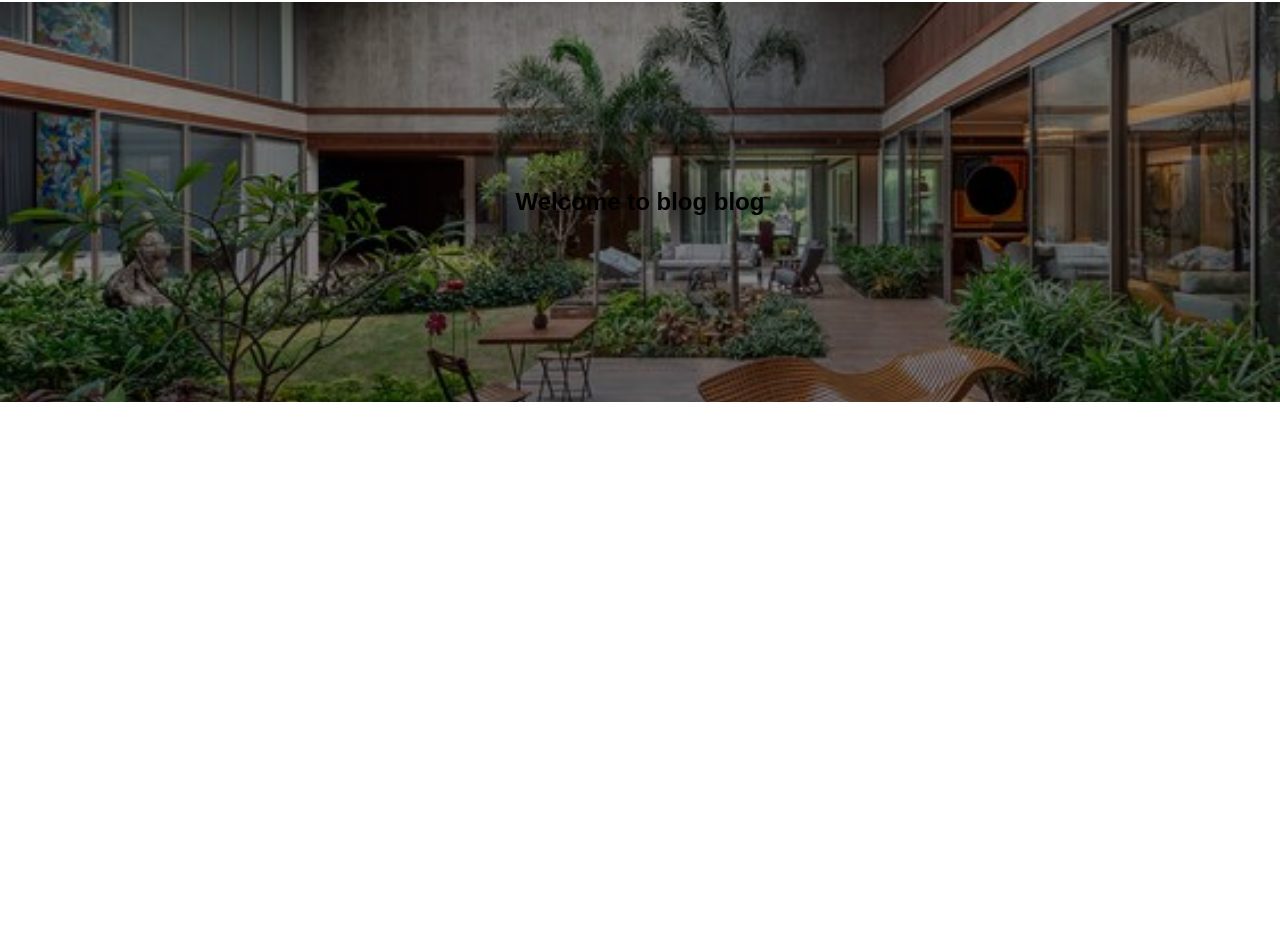
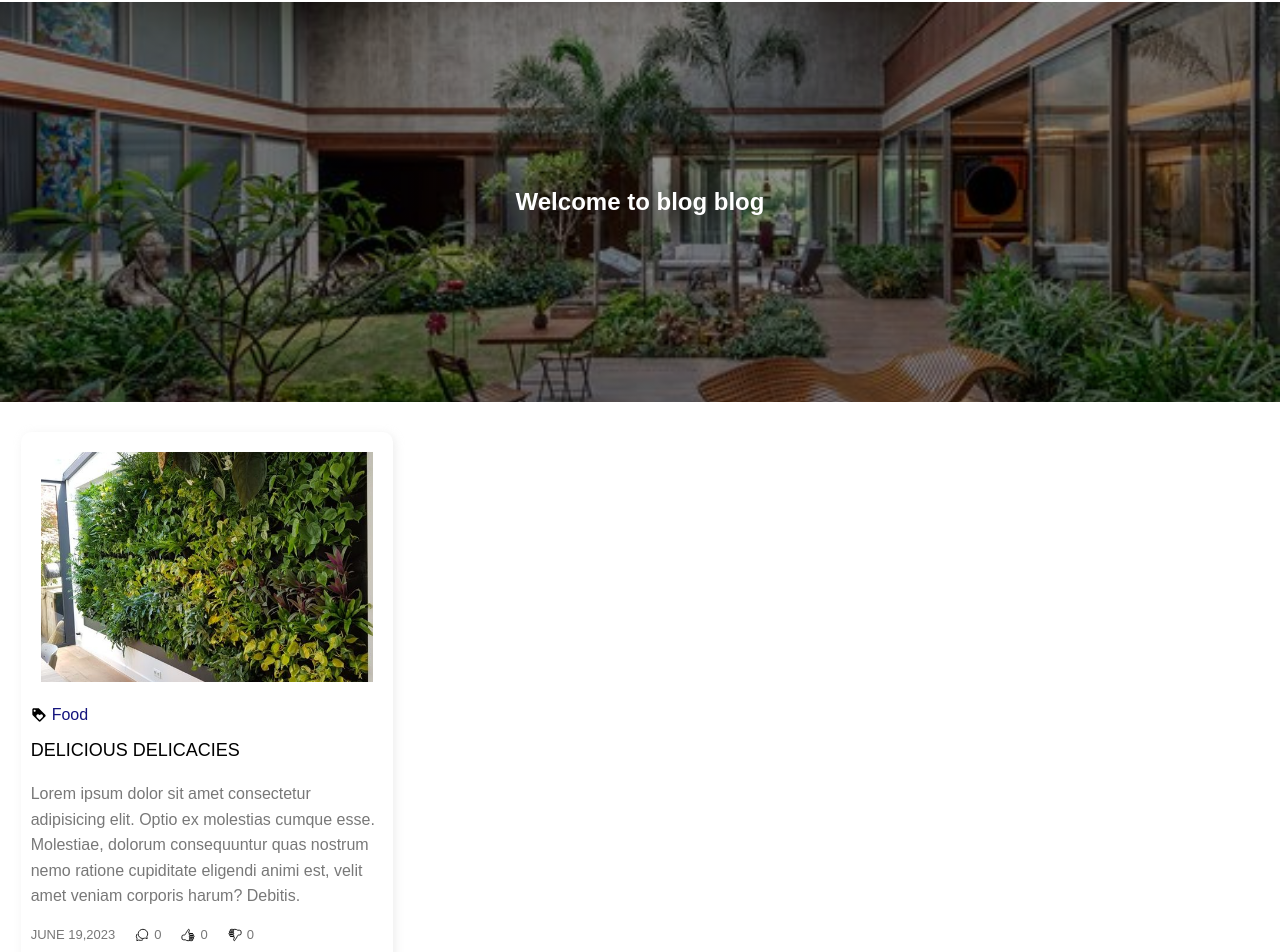
Before and after one commit to Tokonih/react-work, a React (Create React App) app: page /Blog in a window 1280 px wide. Shown: the part 68-1020 px from the top of the page. Before the commit the page ends 800 px from the top, so only its background shows below. Built offline with nearby package versions, Linux system fonts and the light colour scheme.

Commit message:
blog card

```diff
--- a/package.json
+++ b/package.json
@@ -8,6 +8,7 @@
     "@testing-library/user-event": "^13.5.0",
     "react": "^18.2.0",
     "react-dom": "^18.2.0",
+    "react-icons": "^4.9.0",
     "react-router-dom": "^6.11.2",
     "react-scripts": "5.0.1",
     "web-vitals": "^2.1.4"
--- a/src/App.css
+++ b/src/App.css
@@ -257,6 +257,7 @@ form button {
   display: flex;
   align-items: center;
   justify-content: center;
+  color: white;
 
 }
 
@@ -293,6 +294,85 @@ form button {
   font-weight: 700;
 }
 
+.myicon{
+  color: blue;
+  font-size: 30px;
+}
+
+.blogcard-container{
+  display: grid;
+  grid-template-columns: repeat(3, 1fr);
+  gap: 20px;
+}
+
+.blog-card {
+  padding: 10px;
+  border-radius: 10px;
+  box-shadow: 2px 2px 10px rgba(209, 209, 209, 0.4);
+  width: 90%;
+  margin: 30px auto;
+}
+
+.blog-card img{
+  height: 250px;
+  width: 100%;
+  padding: 10px;
+  border-radius: 10px;
+  object-fit: cover;
+
+}
+
+.blog-cat{
+  display: flex;
+  align-items: center;
+  margin: 10px 0;
+}
+
+.blog-cat span{
+  margin-left: 5px;
+  color: #15157e;
+
+}
+
+.blog-title{
+  font-size: 18px;
+  font-weight: 500;
+  text-transform: uppercase;
+  margin-bottom: 15px;
+}
+
+.blog-desc{
+  font: 14px;
+  color: #787878;
+  line-height: 1.6;
+  margin-bottom: 10px;
+}
+
+.blog-footer{
+  display: flex;
+  gap: 20px;
+}
+
+.blog-footer p{
+  display: flex;
+  align-items: center;
+  font-size: 13px;
+
+color: #787878;}
+.blog-footer-icon{
+  font-size: 14px;
+  margin-right: 5px;
+  color: black;
+}
+
+.bf-date{
+  text-transform: uppercase;
+}
+
+
+
+
+
 @media (max-width: 427px) {
   .Approach-2 div {
     width: 75%;
--- a/src/BlogFrontend.js/Blog.js
+++ b/src/BlogFrontend.js/Blog.js
@@ -1,11 +1,13 @@
 import BlogNav from "./BlogNav";
 import BlogBanner from "./BlogBanner";
+import BlogCard from "./BlogCard";
 
 function Blog() {
   return (
     <div>
       <BlogNav />
-      <BlogBanner />
+          <BlogBanner />
+          <BlogCard/>
     </div>
   );
 }
--- /dev/null
+++ b/src/BlogFrontend.js/BlogCard.js
@@ -0,0 +1,47 @@
+import img from "../Component/img/grass wall.jpg"
+import { MdLoyalty } from "react-icons/md";
+import {
+  IoTimeOutline,
+  IoChatbubblesOutline,
+  IoThumbsUpOutline,
+  IoThumbsDownOutline,
+} from "react-icons/io5";
+function BlogCard() {
+    return (
+      <div className="blogcard-container">
+        <div className="blog-card">
+          {/* <h2>Blog Card</h2> */}
+          <img src={img} alt="blog Food" />
+          <div className="blog-cat">
+            <MdLoyalty className="blog-cat-icon" />
+            <span>Food</span>
+          </div>
+          <h3 className="blog-title">Delicious Delicacies</h3>
+          <p className="blog-desc">
+            Lorem ipsum dolor sit amet consectetur adipisicing elit. Optio ex
+            molestias cumque esse. Molestiae, dolorum consequuntur quas nostrum
+            nemo ratione cupiditate eligendi animi est, velit amet veniam
+            corporis harum? Debitis.
+          </p>
+          <div className="blog-footer">
+            <p className="bf-date">
+              june 19,2023
+            </p>
+            {/* <p className="bf-date">
+              <IoTimeOutline className="blog-footer-icon" />0
+            </p> */}
+            <p>
+              <IoChatbubblesOutline className="blog-footer-icon" />0
+            </p>
+            <p>
+              <IoThumbsUpOutline className="blog-footer-icon" />0
+            </p>
+            <p>
+              <IoThumbsDownOutline className="blog-footer-icon" />0
+            </p>
+          </div>
+        </div>
+      </div>
+    );
+}
+export default BlogCard;
--- a/src/Component/Navigation.js
+++ b/src/Component/Navigation.js
@@ -51,7 +51,7 @@ function Navigation() {
           <li>
             <Link className="Nav-list" to="/CreateEmp">
               Employees
-            </Link>
+            </Link>{" "}
           </li>
         </ul>
       </nav>
--- a/src/Dashboard.js/createEmp.js
+++ b/src/Dashboard.js/createEmp.js
@@ -1,9 +1,12 @@
-function CreateEmp() {
+import Navigation from "../Component/Navigation";
+
+function CreateEmp(){
     return (
-      <div>
+        <div>
+            <Navigation/>
         <h1>this is good</h1>
         {/* <form action=""></form> */}
       </div>
     );
 }
-export default CreateEmp()
+export default CreateEmp();
```
Also changed, not shown: src/App.js (+0 -7 lines), 1 other file (tests, documents, lock files or other folders).
